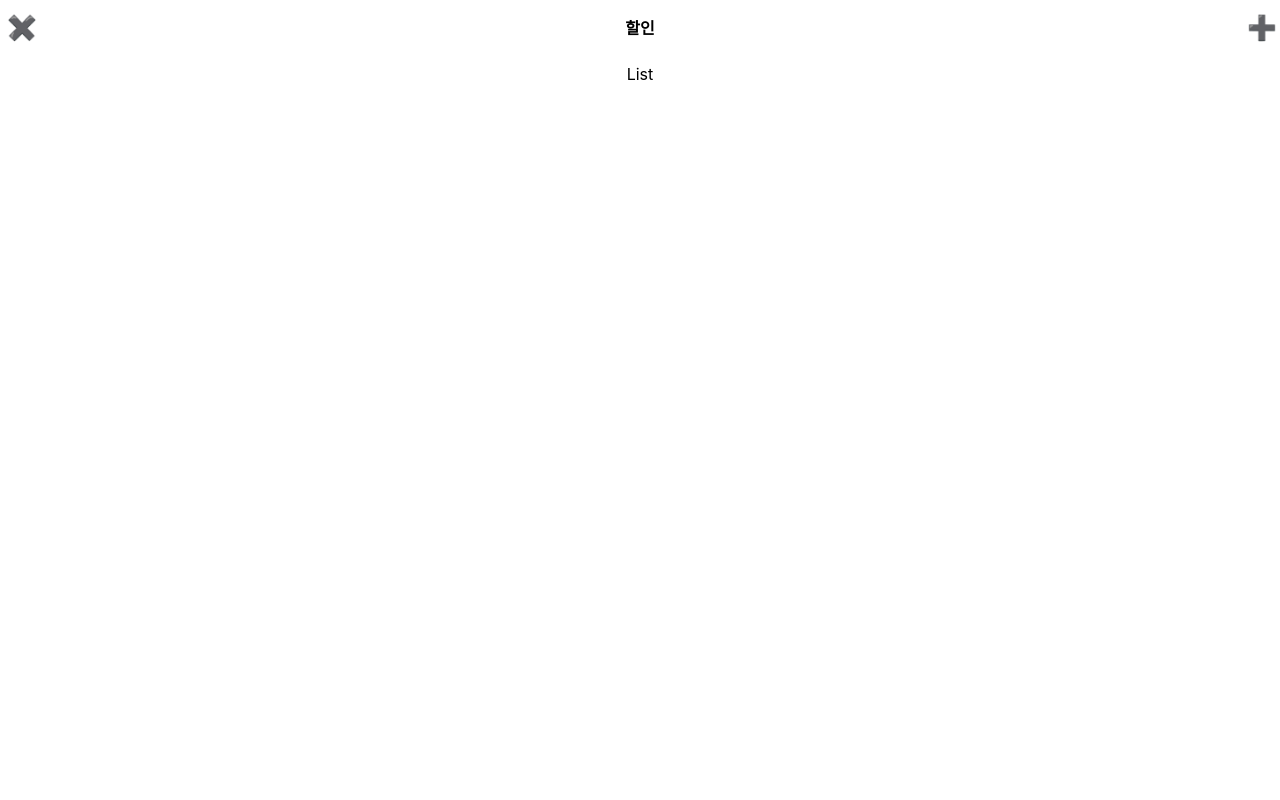
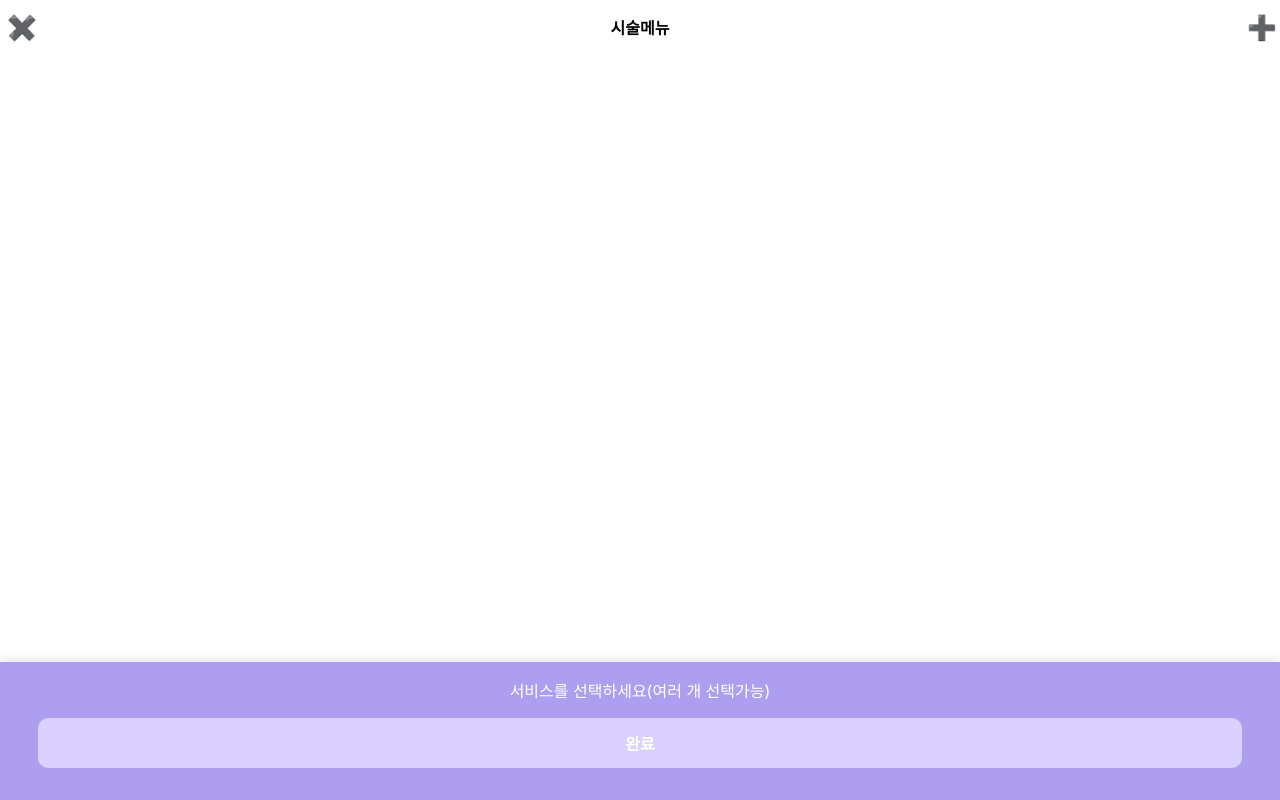
Before and after one commit to woongminKi/colavo-assignment, a React (Create React App) app: page /list in a window 1280 px wide. Built offline with nearby package versions, Linux system fonts and the light colour scheme.

Commit message:
feature: item list page

```diff
--- a/package.json
+++ b/package.json
@@ -13,6 +13,7 @@
     "axios": "^1.7.7",
     "react": "^18.3.1",
     "react-dom": "^18.3.1",
+    "react-icons": "^5.3.0",
     "react-router-dom": "^6.26.2",
     "react-scripts": "5.0.1",
     "styled-components": "^6.1.13",
--- a/src/App.tsx
+++ b/src/App.tsx
@@ -4,7 +4,7 @@ import styled, { keyframes } from 'styled-components';
 import Header from './components/Header/Header';
 import Cart from './components/Cart';
 import Discount from './components/Discount';
-import List from './components/List';
+import ItemList from './components/List';
 
 function App() {
   const handleCartPage = () => {
@@ -20,7 +20,7 @@ function App() {
           <Header />
           <Routes>
             <Route path='/cart' element={<Cart />} />
-            <Route path='/list' element={<List />} />
+            <Route path='/list' element={<ItemList />} />
             <Route path='/discount' element={<Discount />} />
           </Routes>
         </AnimatedPage>
@@ -47,9 +47,9 @@ const AnimatedPage = styled.div`
 const Button = styled.button`
   width: 100px;
   height: 50px;
-  border: none;
-  color: #fff;
-  background-color: #ae9ef0;
+  border: 1px solid #ae9ef0;
+  color: #ae9ef0;
+  background-color: #fff;
   border-radius: 4px;
 `;
 
--- /dev/null
+++ b/src/components/@types/List.ts
@@ -0,0 +1 @@
+export type List = { count: number; name: string; price: number };
--- a/src/components/Cart.tsx
+++ b/src/components/Cart.tsx
@@ -1,16 +1,24 @@
 import React, { useEffect, useState } from 'react';
 import styled from 'styled-components';
 import axios from 'axios';
+import { useNavigate } from 'react-router-dom';
+import { useLocation } from 'react-router-dom';
+import { List } from './@types/List';
 
 export default function Cart() {
-  const [items, setItems] = useState([]);
+  const navigate = useNavigate();
+  const location = useLocation();
+  const [items, setItems] = useState<{ [key: string]: List }>({});
   const [discountItems, setDiscountItems] = useState([]);
+  const { clickedList } = location.state || { clickedList: [] };
+  console.log('items::', items);
+  console.log('clickedList::', clickedList);
 
   const openItemList = () => {
-    window.location.href = '/list';
+    navigate('/list', { state: { items } }); // state로 items 전달
   };
   const openDiscountList = () => {
-    window.location.href = '/discount';
+    // window.location.href = '/discount';
   };
 
   const getData = async () => {
@@ -44,7 +52,19 @@ export default function Cart() {
           </Button>
         </ContentWrapper>
 
-        <div style={{ flex: 1 }}></div>
+        <div style={{ flex: 1 }}>
+          {clickedList.map((id: string | any) => {
+            return (
+              <ListWrapper key={id}>
+                <Row>
+                  <MainText>{String(items[id]?.name)}</MainText>
+                  <SubText>{String(items[id]?.price)}원</SubText>
+                </Row>
+                <div>{String(items[id]?.count)}</div>
+              </ListWrapper>
+            );
+          })}
+        </div>
 
         <BottomButtonWrapper>
           <BottomText>
@@ -120,3 +140,25 @@ const BottomButton = styled.button`
   font-weight: bold;
   border-radius: 10px;
 `;
+
+const ListWrapper = styled.div`
+  display: flex;
+  align-items: center;
+  justify-content: space-between;
+  margin: 16px 10px;
+  padding: 8px 0;
+`;
+const Row = styled.div`
+  width: 95%;
+  text-align: left;
+`;
+const MainText = styled.div`
+  width: 90%;
+  overflow: hidden;
+  text-overflow: ellipsis;
+  -webkit-line-clamp: 2;
+  -webkit-box-orient: vertical;
+`;
+const SubText = styled.div`
+  color: #d3d3d3;
+`;
--- /dev/null
+++ b/src/components/CountBox.tsx
@@ -0,0 +1,5 @@
+import React from 'react';
+
+export default function CountBox() {
+  return <div>CountBox</div>;
+}
--- a/src/components/Header/Header.tsx
+++ b/src/components/Header/Header.tsx
@@ -23,7 +23,7 @@ export default function Header() {
           </HeaderTextWrapper>
           <Button></Button>
         </>
-      ) : pagePath === 'product' ? (
+      ) : pagePath === 'list' ? (
         <>
           <HeaderText>시술메뉴</HeaderText>
           <Button>➕</Button>
--- a/src/components/List.tsx
+++ b/src/components/List.tsx
@@ -1,5 +1,106 @@
-import React from 'react';
+import React, { useState } from 'react';
+import { useLocation } from 'react-router-dom';
+import { FaCheck } from 'react-icons/fa';
+import { List } from './@types/List';
+import styled from 'styled-components';
+import { useNavigate } from 'react-router-dom';
 
-export default function List() {
-  return <div>List</div>;
+export default function ItemList() {
+  const navigate = useNavigate();
+  const location = useLocation();
+  const { items } = location.state || { items: [] };
+  const [clickedList, setClickedList] = useState<string[]>([]);
+  const [isCheck, setIsCheck] = useState<boolean>(false);
+
+  const handleClick = (id: string) => {
+    if (isCheck) {
+      setClickedList(clickedList.filter((item) => item !== id));
+    } else {
+      setClickedList([...clickedList, id]);
+    }
+    setIsCheck(!isCheck);
+  };
+
+  const handleSubmit = () => {
+    navigate('/cart', { state: { clickedList } }); // state로 items 전달
+  };
+
+  return (
+    <div>
+      {Object.keys(items)?.map((id: string) => {
+        return (
+          <ListWrapper>
+            <Row key={id} onClick={() => handleClick(id)}>
+              <MainText>{items[id].name}</MainText>
+              <SubText>{items[id].price}원</SubText>
+            </Row>
+            {clickedList.includes(id) && <FaCheck color='#ae9ef0' />}
+          </ListWrapper>
+        );
+      })}
+
+      <BottomButtonWrapper>
+        <BottomText>서비스를 선택하세요(여러 개 선택가능)</BottomText>
+        <BottomButton onClick={handleSubmit}>완료</BottomButton>
+      </BottomButtonWrapper>
+    </div>
+  );
 }
+
+const ListWrapper = styled.div`
+  display: flex;
+  align-items: center;
+  justify-content: space-between;
+  margin: 16px 10px;
+  padding: 8px 0;
+`;
+const Row = styled.div`
+  width: 95%;
+  text-align: left;
+`;
+const MainText = styled.div`
+  width: 90%;
+  overflow: hidden;
+  text-overflow: ellipsis;
+  -webkit-line-clamp: 2;
+  -webkit-box-orient: vertical;
+`;
+const SubText = styled.div`
+  color: #d3d3d3;
+`;
+
+const BottomButtonWrapper = styled.div`
+  position: fixed;
+  bottom: 0;
+  left: 0;
+  width: 100%;
+  background-color: #ae9ef0;
+  padding: 16px 0 32px 0;
+  box-shadow: 0 -2px 10px rgba(0, 0, 0, 0.1);
+  display: flex;
+  flex-direction: column;
+  align-items: center;
+`;
+const BottomText = styled.div`
+  display: flex;
+  align-items: center;
+  justify-content: space-around;
+  width: 100%;
+  margin-bottom: 16px;
+  color: white;
+`;
+const BottomButton = styled.button`
+  display: flex;
+  align-items: center;
+  justify-content: center;
+  width: 94%;
+  height: 50px;
+  margin: 0 auto;
+  background-color: #dad1ff;
+  color: white;
+  border: none;
+  cursor: pointer;
+  font-size: 16px;
+  font-weight: bold;
+  border-radius: 10px;
+`;
```
Also changed, not shown: 1 other file (tests, documents, lock files or other folders).
